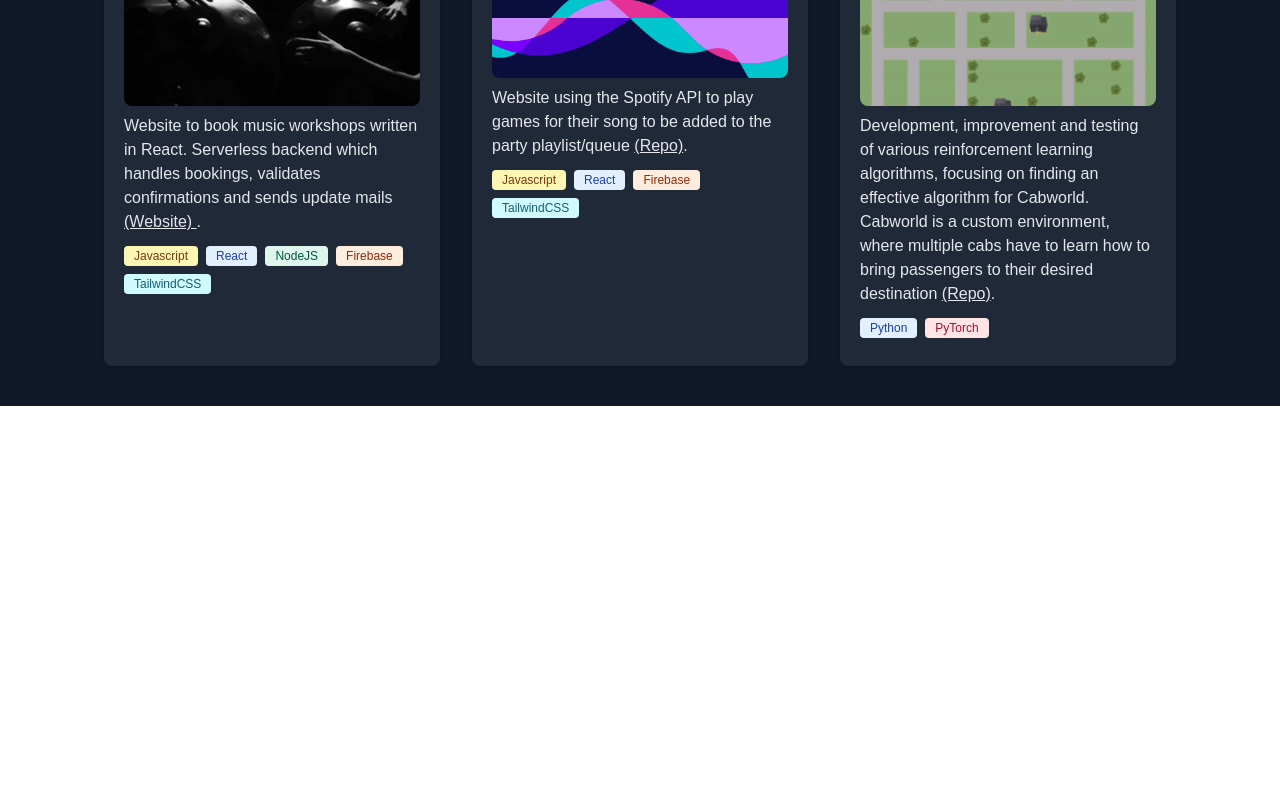
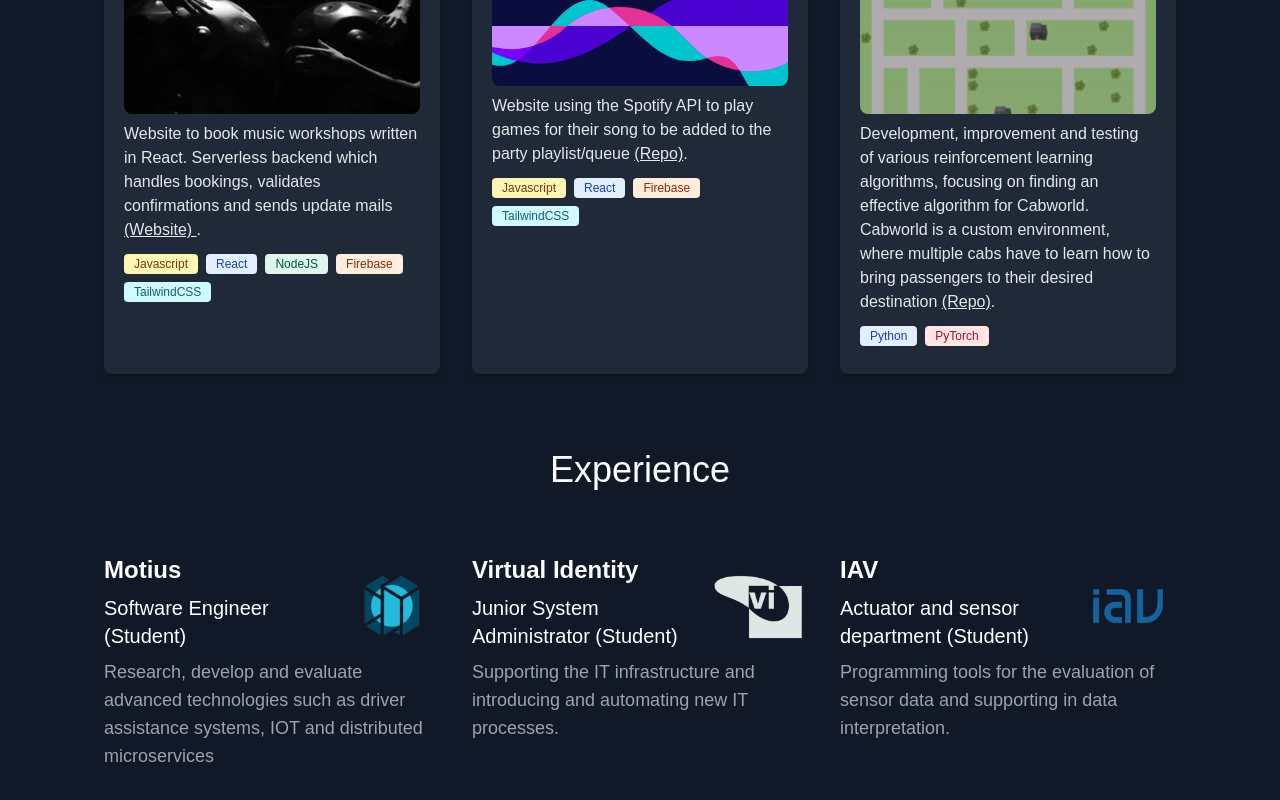
Before and after one commit to nikolim/nikolim.github.io, a JavaScript app: page / in a window 1280 px wide. Shown: the part 1112-1912 px from the top of the page. Before the commit the page ends 1518 px from the top, so only its background shows below. Built offline with nearby package versions, Linux system fonts and the light colour scheme; the HTML template or start-up script is replaced by a standard one.

Commit message:
Added work experience

```diff
--- a/src/App.js
+++ b/src/App.js
@@ -10,7 +10,7 @@
               <Header />
               <About />
               <Projects />
-              {/*<Experience />*/}
+              <Experience />
               {/*<Education />*/}
           </div>
   );
--- a/src/Components/experience.js
+++ b/src/Components/experience.js
@@ -10,10 +10,10 @@
                     <h4 className="mb-2 text-2xl font-bold text-white">{company}</h4>
                     <h5 className="mb-2 text-xl font-medium text-white">{position}</h5>
                 </div>
-                <img className="m-5 h-24" src={logo} alt=""/>
+                <img className="h-24" src={logo} alt=""/>
             </div>
             <div className="">
-                <p className="mb-3 text-lg text-gray-400">{description}</p>
+                <p className="text-lg text-gray-400">{description}</p>
             </div>
         </div>
     );
@@ -21,24 +21,31 @@
 
 const Experience = function () {
     return (
-        <div className="flex">
+        <div className="flex-col pt-9">
+            <div className="text-center text-white text-4xl pb-6 font-medium">
+                Experience
+            </div>
             <div
                 className="grid grid-cols-1 sm:grid-cols-1 sm:p-4 md:grid-cols-2 md:p-6 lg:grid-cols-3 lg:p-8 xl:grid-cols-3 xl:p-10 gap-8 m-auto max-w-6xl">
-                <div>
-                    <div>
                 <Card
                     company={"Motius"}
-                            position={"Software Engineer"}
+                    position={"Software Engineer (Student)"}
                     description={
-                                "Researching, developing and evaluating advanced technologies such as IOT and driver assistance systems."
+                        "Research, develop and evaluate advanced technologies such as driver assistance systems, IOT and distributed microservices"
                     }
                     logo={motius}
                 />
-                    </div>
-                    <div>
+                <Card
+                    company={"Virtual Identity"}
+                    position={"Junior System Administrator (Student)"}
+                    description={
+                        "Supporting the IT infrastructure and introducing and automating new IT processes."
+                    }
+                    logo={vi}
+                />
                 <Card
                     company={"IAV"}
-                            position={"Actuator and sensor department"}
+                    position={"Actuator and sensor department (Student)"}
                     description={
                         "Programming tools for the evaluation of sensor data and supporting in data interpretation."
                     }
@@ -46,18 +53,6 @@
                 />
             </div>
         </div>
-                <div>
-                    <Card
-                        company={"Virtual Identity"}
-                        position={"Junior System Administrator"}
-                        description={
-                            "Supporting the IT infrastructure and introducing and automating new IT processes."
-                        }
-                        logo={vi}
-                    />
-                </div>
-            </div>
-        </div>
     );
 };
 
--- a/src/Components/projects.js
+++ b/src/Components/projects.js
@@ -86,7 +86,7 @@
 const Projects = function () {
     return (
         <div className="flex-col pt-9">
-            <div className="text-center text-white text-4xl pb-4 font-medium">
+            <div className="text-center text-white text-4xl pb-6 font-medium">
                 Projects
             </div>
             <div
```
Lines whose indentation alone changed are shown as unchanged.
